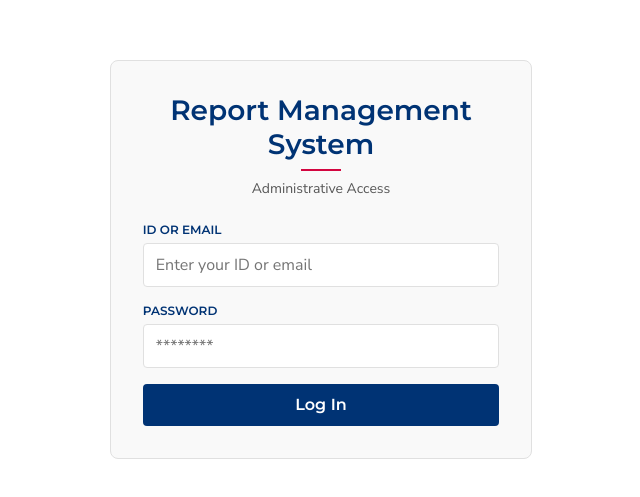
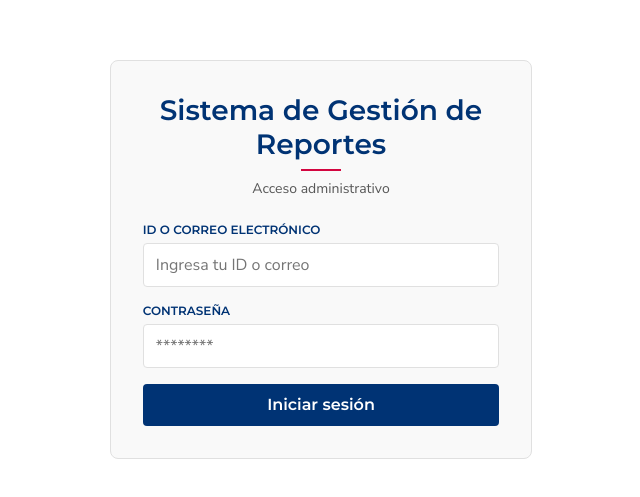
Before and after one commit to TheBlack-point/ReportUAA, a plain HTML site: page frontend/login.html in a window 1280 px wide. Shown: the part 141-638 px from the top of the page, without its empty margins (319-959 px from the left). Drawn offline with Linux system fonts and the light colour scheme.

Commit message:
Translate login page to Spanish

```diff
--- a/frontend/login.html
+++ b/frontend/login.html
@@ -1,35 +1,35 @@
 <!DOCTYPE html>
-<html lang="en">
+<html lang="es">
 <head>
     <meta charset="UTF-8">
     <meta name="viewport" content="width=device-width, initial-scale=1.0">
-    <title>Login - Reporting System</title>
+    <title>Iniciar sesión - Sistema de Reportes</title>
 
     <link rel="stylesheet" href="css/styles_login.css">
 </head>
 <body>
     <div class="login-container">
         <div class="login-header">
-            <!-- Simulated institutional logo -->
-            <img src="img/logo.png" alt="Institutional Logo" class="logo" onerror="this.style.display='none'">
-            <h2>Report Management System</h2>
-            <p>Administrative Access</p>
+            <!-- Logo institucional -->
+            <img src="img/logo.png" alt="Logo institucional" class="logo" onerror="this.style.display='none'">
+            <h2>Sistema de Gestión de Reportes</h2>
+            <p>Acceso administrativo</p>
         </div>
 
         <form class="login-form">
             <div class="input-group">
-                <label for="identifier">ID or Email</label>
+                <label for="identifier">ID o correo electrónico</label>
                 <input
                     type="text"
                     id="identifier"
                     name="identifier"
-                    placeholder="Enter your ID or email"
+                    placeholder="Ingresa tu ID o correo"
                     required
                 >
             </div>
 
             <div class="input-group">
-                <label for="password">Password</label>
+                <label for="password">Contraseña</label>
                 <input
                     type="password"
                     id="password"
@@ -39,7 +39,7 @@
                 >
             </div>
 
-            <button type="submit" class="btn-login">Log In</button>
+            <button type="submit" class="btn-login">Iniciar sesión</button>
         </form>
     </div>
 </body>
```
